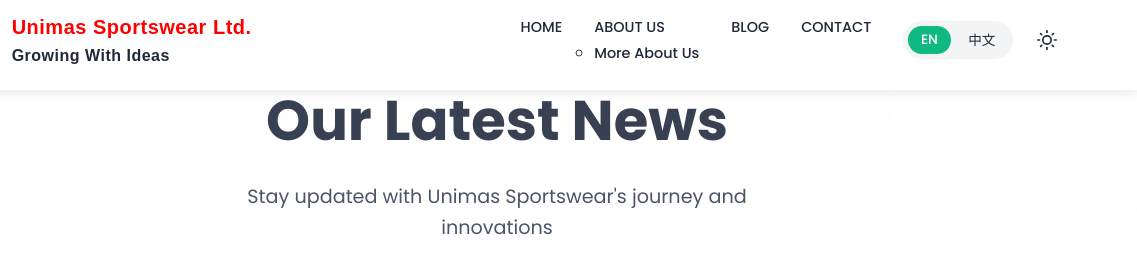
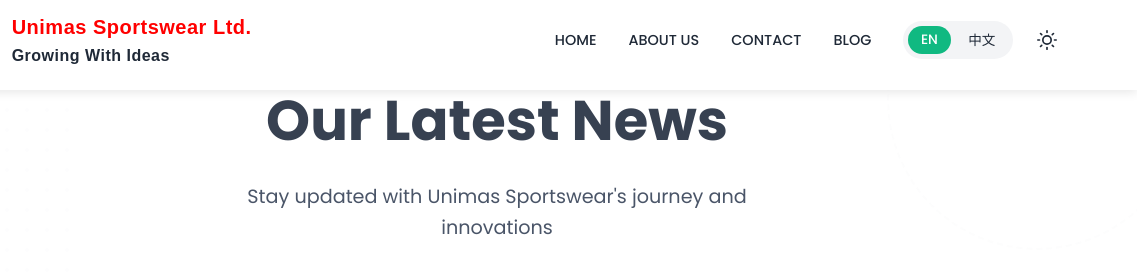
Before and after one commit to rhshourav/unimasWebPageTemplate, a website built with Vite: page src/blog.html in a window 1280 px wide. Shown: the top 280 px of the page, 143-1280 px from the left. Built offline with nearby package versions, Linux system fonts and the light colour scheme; a web font is replaced by a local one.

Commit message:
Update: Navigation structure in blog.html

```diff
--- a/src/blog.html
+++ b/src/blog.html
@@ -29,14 +29,10 @@
             <div class="nav-wrapper">
                 <ul class="menu-list">
                     <li><a href="index.html">HOME</a></li>
-                    <li>
-                        <a href="index.html#about">ABOUT US</a>
-                        <ul>
-                            <li><a href="more-about.html">More About Us</a></li>
-                        </ul>
-                    </li>
-                    <li><a href="blog.html">BLOG</a></li>
+                    <li><a href="more-about.html">ABOUT US</a></li>
                     <li><a href="#footer" class="scroll-to-footer">CONTACT</a></li>
+                    <li><a href="blog.html" class="scroll-to-top">BLOG</a></li>
+
                 </ul>
                 <div class="utility-controls">
                     <div class="lang-switch">
@@ -164,7 +160,12 @@
                     <h3>Quick Links</h3>
                     <ul>
                         <li><a href="#" class="scroll-to-top">HOME</a></li>
-                        <li><a href="index.html#about">ABOUT US</a></li>
+                        <li>
+                            <a href="#about">ABOUT US</a>
+                            <ul>
+                                <li><a href="more-about.html">More About Us</a></li>
+                            </ul>
+                        </li>
                         <li><a href="#blog.html">BLOG</a></li>
                         <li><a href="https://www.mainland.com.hk/" target="_blank" rel="noopener noreferrer">MAINLAND HOLDINGS</a></li>
                     </ul>
```
